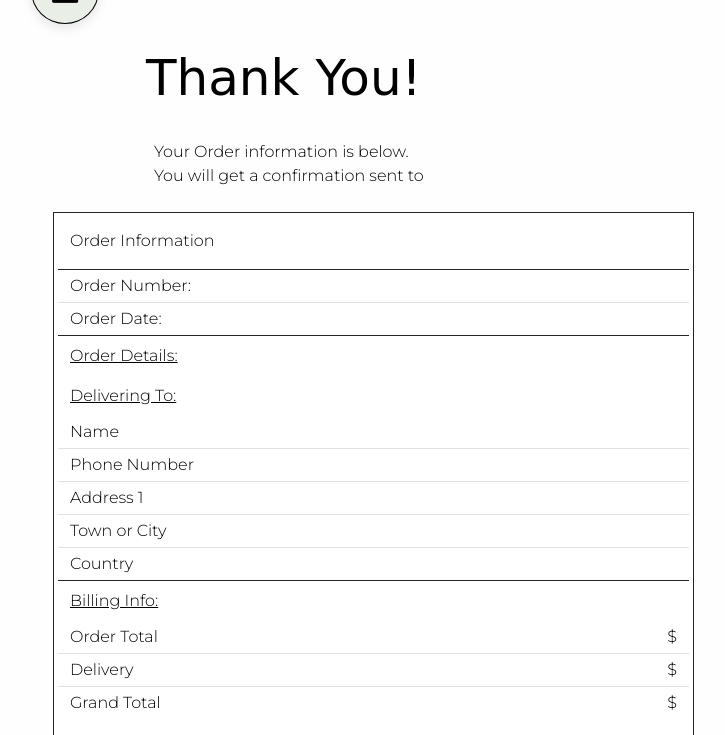
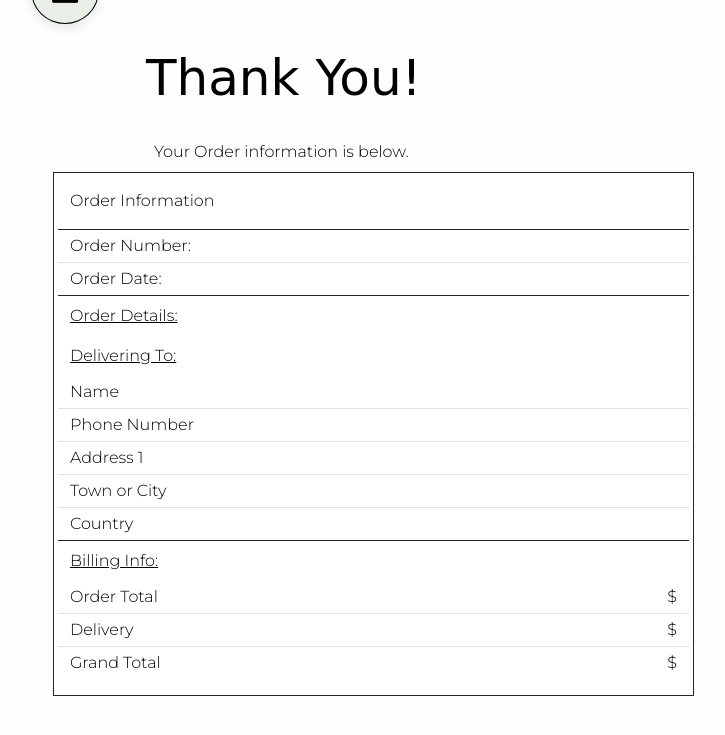
Before and after one commit to Code-Institute-Submissions/stroemlind-esart_JulyResub, a Django app: template checkout/templates/checkout/success_checkout.html in a window 1280 px wide. Shown: the part 71-806 px from the top of the page, without its empty margins (29-754 px from the left). Run offline with Django 3.2, Linux system fonts and the light colour scheme; the template is opened without the code that fills it, so the values that code supplies are empty; some libraries are stand-ins or nearby versions; some web fonts are replaced.

Commit message:
Update code for success_checkout view and template

```diff
--- a/checkout/templates/checkout/success_checkout.html
+++ b/checkout/templates/checkout/success_checkout.html
@@ -9,7 +9,6 @@
         </div>
         <div class="col-12">
             <p class="mt-3 mb-0 ps-2 offset-md-1 offset-lg-1">Your Order information is below.</p>
-            <p class="mb-3 mt-0 ps-2 offset-md-1 offset-lg-1">You will get a confirmation sent to {{ order.email }}</p>
         </div>
     </div>
     <div class="row">
--- a/checkout/views.py
+++ b/checkout/views.py
@@ -130,8 +130,7 @@ def success_checkout(request, order_number):
                 customer_form.save()
 
     messages.success(request, f'Order successfully made! \
-        Your order number is {order_number}. A confirmation \
-        email will be sent to {order.email}.')
+        Your order number is {order_number}.')
 
     if 'cart' in request.session:
         del request.session['cart']
```
Also changed, not shown: TESTING.md (+1 -0 lines), README.md.
